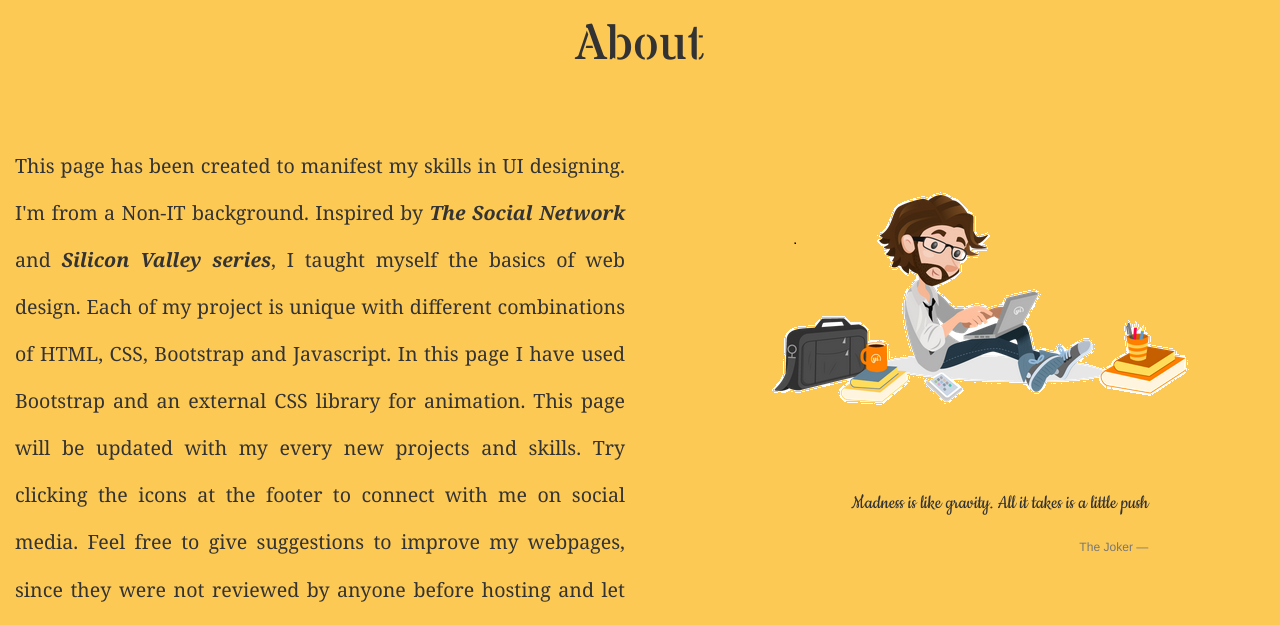
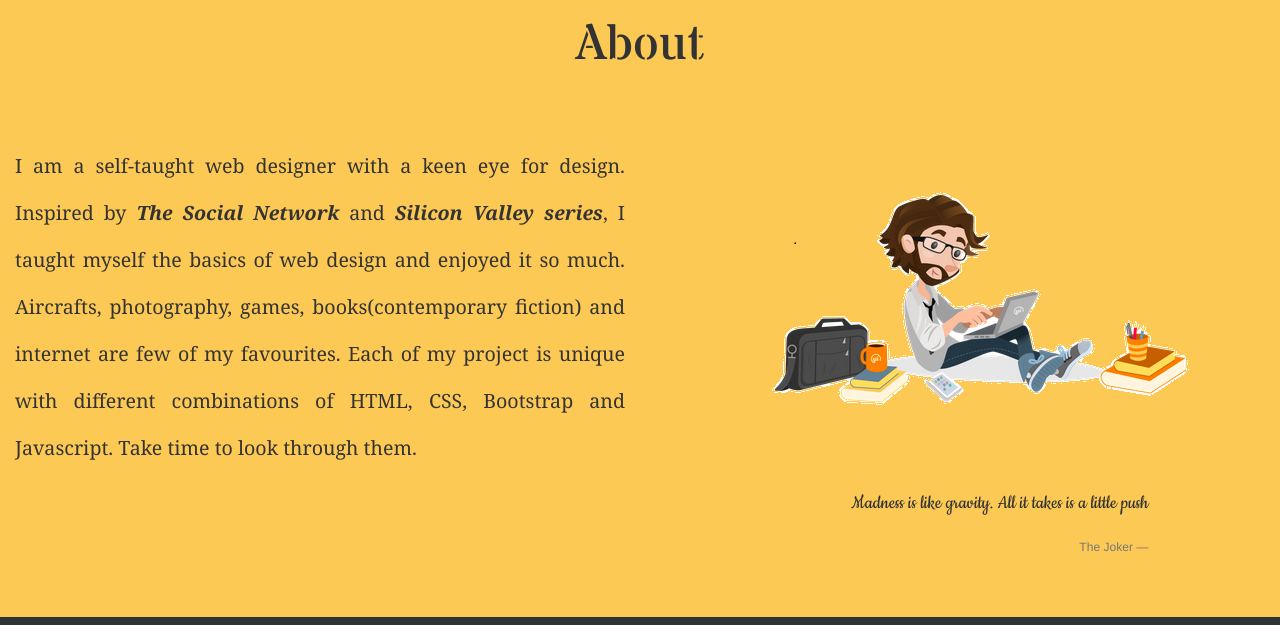
Before and after one commit to vizprojects/vizprojects.github.io, a plain HTML site: page main/index.html in a window 1280 px wide. Shown: the part 2830-3455 px from the top of the page. Drawn offline with nearby package versions, Linux system fonts and the light colour scheme; a web font is replaced by a local one.

Commit message:
Update index.html

```diff
--- a/main/index.html
+++ b/main/index.html
@@ -122,7 +122,7 @@
 				<h1 class="text-center  heading">About</h1>
 				<div class="container-fluid">
 					<div class="col-md-6 col-sm-6 col-xs-12">
-						<p class="text-justify aboutthispage">This page has been created to manifest my skills in UI designing. I'm from a Non-IT background. Inspired by <strong><i>The Social Network</i></strong> and <strong><i>Silicon Valley series</i></strong>, I taught myself the basics of web design. Each of my project is unique with different combinations of HTML, CSS, Bootstrap and Javascript. In this page I have used Bootstrap and an external CSS library for animation. This page will be updated with my every new projects and skills. Try clicking the icons at the footer to connect with me on social media. Feel free to give suggestions to improve my webpages, since they were not reviewed by anyone before hosting and let me know via <i class="fa fa-envelope text"></i> .</p>
+						<p class="text-justify aboutthispage">I am a self-taught web designer with a keen eye for design. Inspired by <strong><i>The Social Network</i></strong> and <strong><i>Silicon Valley series</i></strong>, I taught myself the basics of web design and enjoyed it so much. Aircrafts, photography, games, books(contemporary fiction) and internet are few of my favourites. Each of my project is unique with different combinations of HTML, CSS, Bootstrap and Javascript. Take time to look through them.</p>
 					</div>
 					<div class="col-md-6 col-sm-6 col-xs-12">
 						<img src="Images/web2.png" class="img-responsive abtimg">
```
